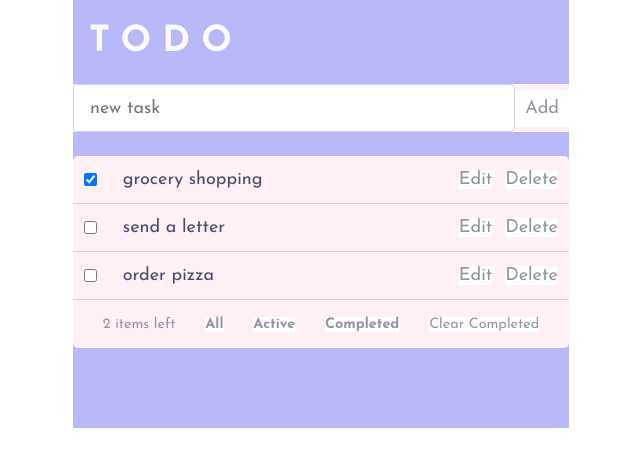
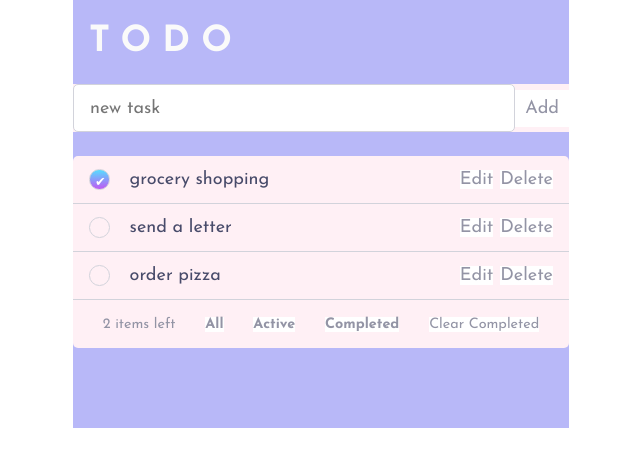
Before and after one commit to risa-r/react-todo-app-theme-and-dnd, a React (Create React App) app: page / in a window 1280 px wide. Shown: the top 466 px of the page, without its empty margins (399-1039 px from the left). Built offline with nearby package versions, Linux system fonts and the light colour scheme.

Commit message:
style checkbox

```diff
--- a/src/index.css
+++ b/src/index.css
@@ -96,10 +96,38 @@
   margin-bottom: 0;
 }
 
+input[type='checkbox']{
+  appearance: none;
+  position: relative;
+  width: 1.3rem;
+  height: 1.3rem;
+  border-radius: 50%;
+  border:1px solid hsl(233, 11%, 84%);
+}
+
+input[type='checkbox']:checked{
+  background: linear-gradient(hsl(192, 100%, 67%),hsl(280, 87%, 65%));
+
+}
+
+input[type='checkbox']::before{
+  content: '✔︎';
+  position: absolute;
+  font-size: 0.8rem;
+  color: white;
+  right: 0.2rem;
+  top: 0.2rem;
+  visibility: hidden;
+}
+
+input[type='checkbox']:checked::before{
+  visibility: visible;
+}
+
 .todo-item{
   border-bottom: 1px solid hsl(233, 11%, 84%);
   height: 3rem;
-  padding: 0.7rem;
+  padding: 1rem;
   margin: 0 auto;
   display: flex;
   justify-content: space-between;
```
